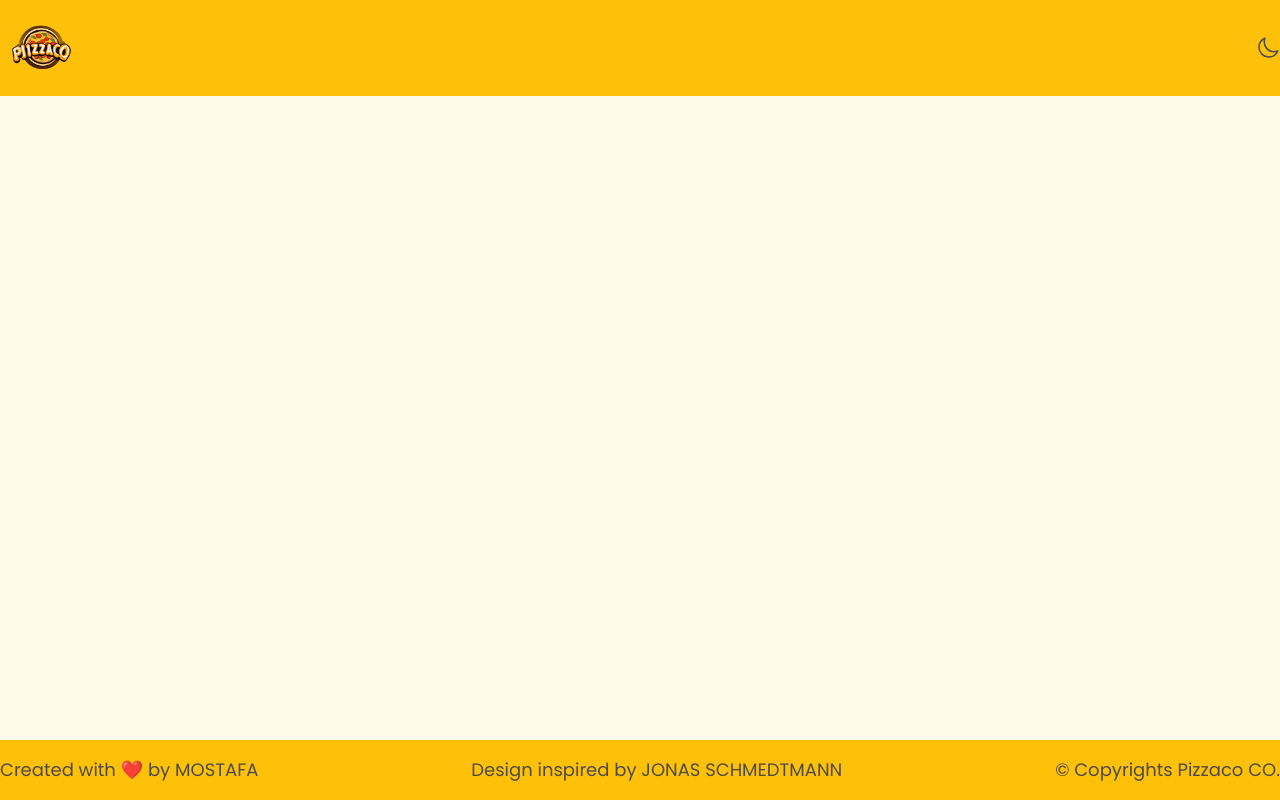
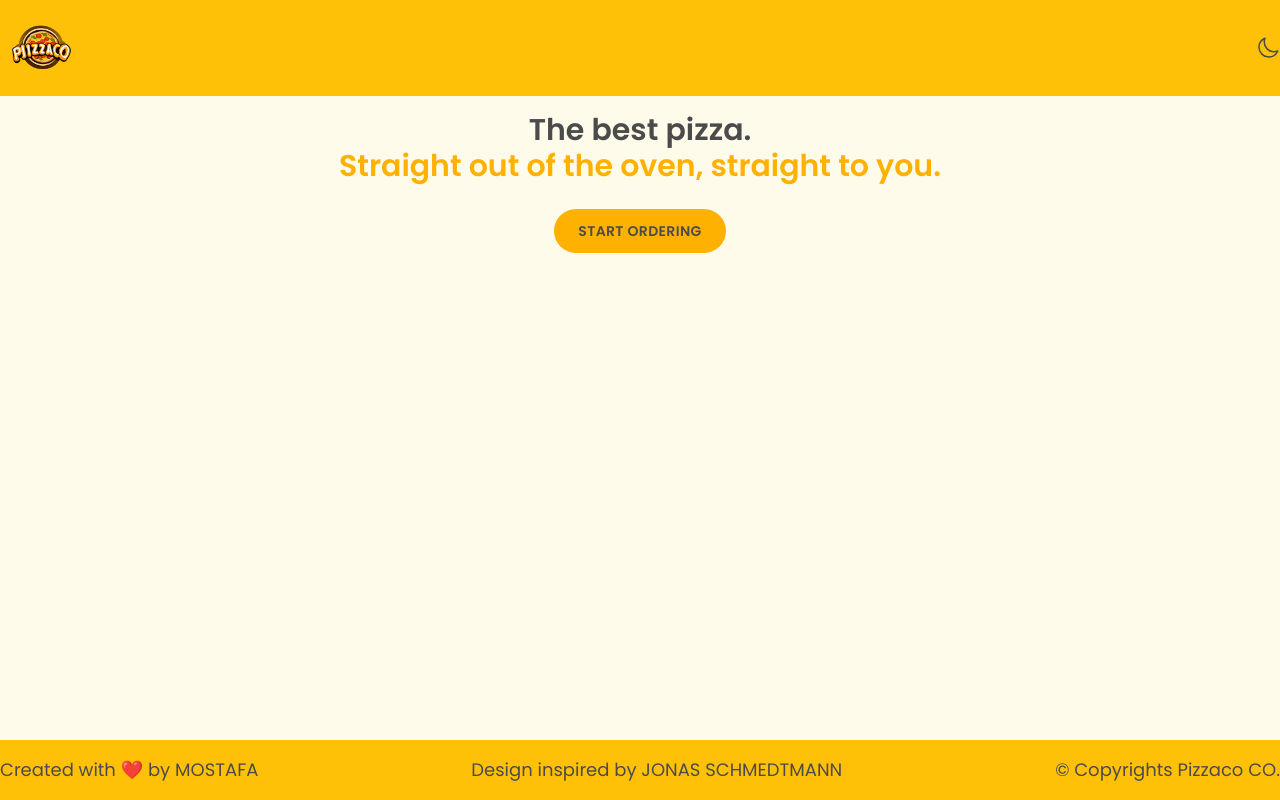
Before and after one commit to mostafa-elsayed19/Pizzaco, a React (Vite) app: page / in a window 1280 px wide. Built offline with nearby package versions, Linux system fonts and the light colour scheme.

Commit message:
Created Home component and added it to App routes

```diff
--- a/src/App.tsx
+++ b/src/App.tsx
@@ -6,6 +6,7 @@ import ProtectedRoutes from "./ui/ProtectedRoutes";
 import ErrorPage from "./ui/ErrorPage";
 import AppLayout from "./ui/AppLayout";
 import Menu from "./features/menu/Menu";
+import Home from "./ui/Home";
 
 function App() {
   const routers = createBrowserRouter([
@@ -20,7 +21,10 @@ function App() {
         {
           path: "/",
           element: <AppLayout />,
-          children: [{ path: "/menu", element: <Menu /> }],
+          children: [
+            { index: true, element: <Home /> },
+            { path: "/menu", element: <Menu /> },
+          ],
         },
       ],
     },
--- /dev/null
+++ b/src/ui/Home.tsx
@@ -0,0 +1,27 @@
+import Button from "./Button";
+import Container from "./Container";
+import Input from "./Input";
+
+function Home() {
+  const user = true;
+  return (
+    <Container display="text-center">
+      <h1 className="mb-8 text-xl font-semibold text-text-color md:text-3xl">
+        The best pizza.
+        <br />
+        <span className="text-accent-color">
+          Straight out of the oven, straight to you.
+        </span>
+      </h1>
+      {user ? (
+        <Button type="primary" to={"/menu"}>
+          Start Ordering
+        </Button>
+      ) : (
+        <Input type="text" placeholder="Your full name" />
+      )}
+    </Container>
+  );
+}
+
+export default Home;
```
